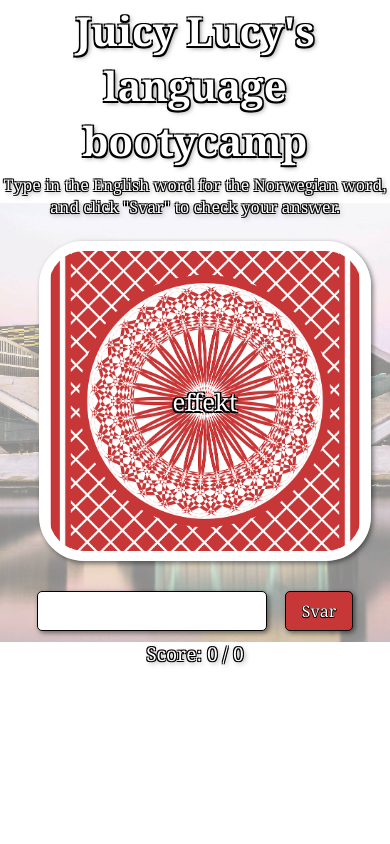
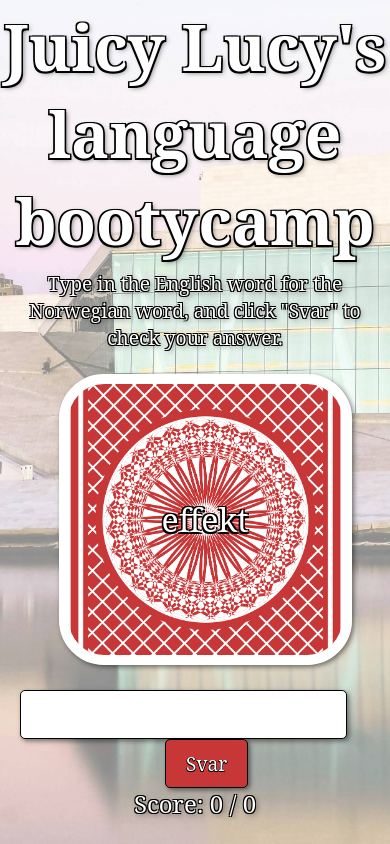
Before and after one commit to nihilai/NorEngLangApp, a website: page index.html in a window 390 px wide. Drawn offline with Linux system fonts and the light colour scheme.

Commit message:
3rd draft

```diff
--- a/index.html
+++ b/index.html
@@ -2,12 +2,7 @@
 <html lang="en">
   <head>
     <meta charset="UTF-8" />
-    <meta name="viewport" content="width=device-width, initial-scale=1.0" />
     <title>Norwegian to English Flashcards</title>
-    <link
-      href="https://fonts.googleapis.com/css2?family=Noto+Serif:wght@400;700&display=swap"
-      rel="stylesheet"
-    />
     <style>
       body {
         display: flex;
@@ -19,12 +14,12 @@
         background-size: cover;
         background-position: center;
         background-repeat: no-repeat;
-        background-attachment: fixed;
         transition: background-image 1s ease-in-out;
         text-align: center;
         color: white;
       }
       h1 {
+        font-family: "Noto Serif", sans-serif;
         font-size: 4em;
         text-shadow: -1.5px -1.5px 0 black, 1.5px -1.5px 0 black,
           -1.5px 1.5px 0 black, 1.5px 1.5px 0 black,
@@ -32,6 +27,7 @@
         margin: 3px;
       }
       .info {
+        font-family: "Noto Serif", sans-serif;
         font-size: 1.2em;
         text-shadow: -1px -1px 0 black, 1px -1px 0 black, -1px 1px 0 black,
           1px 1px 0 black, 2px 2px 5px rgba(0, 0, 0, 0.5);
@@ -39,7 +35,7 @@
       }
       .flashcard-container {
         perspective: 1000px;
-        width: 270px;
+        width: 273px;
         height: 400px;
         margin: 20px auto;
       }
@@ -83,14 +79,8 @@
         background-color: white;
         background-position: center;
         background-repeat: no-repeat;
+        /* box-shadow: inset 0 0 0 8px #c83737, 2px 2px 5px rgba(0, 0, 0, 0.5);*/
         transform: rotateY(180deg);
-        /* box-shadow: inset 0 0 0 8px #c83737, 2px 2px 5px rgba(0, 0, 0, 0.5);*/
-      }
-      .input-button {
-        display: flex;
-        justify-content: center;
-        align-items: center;
-        margin-top: 20px;
       }
       button,
       input {
@@ -146,74 +136,6 @@
       #alt {
         display: none;
       }
-
-      @media (max-width: 768px) {
-        body {
-          background-size: 200% auto;
-        }
-        h1 {
-          font-size: 2.5em;
-        }
-        .info {
-          font-size: 1em;
-        }
-        .flashcard-container {
-          width: 80%;
-          height: 300px;
-        }
-        .front,
-        .back {
-          font-size: 1.5em;
-        }
-        button,
-        input {
-          padding: 8px 16px;
-          font-size: 1em;
-        }
-        #score {
-          font-size: 1.2em;
-        }
-      }
-
-      /*@media (max-width: 480px) {
-        body {
-          background-size: 300% auto;
-          padding: 10px;
-        }
-        h1 {
-          font-size: 1.8em;
-          margin-bottom: 10px;
-        }
-        .info {
-          font-size: 1.5em;
-          margin-bottom: 15px;
-        }
-        .flashcard-container {
-          width: 90%;
-          height: 90%;
-          min-height: 400px;
-        }
-        .front,
-        .back {
-          font-size: 1.5em;
-        }
-        .input-button {
-          flex-direction: column;
-          align-items: center;
-          width: 100%;
-        }
-        input,
-        button {
-          width: 90%;
-          margin: 5px 0;
-          padding: 10px;
-          font-size: 1.5em;
-        }
-        #score {
-          font-size: 1.5em;
-          margin-top: 15px;
-        }
-      }*/
     </style>
   </head>
   <body>
```
